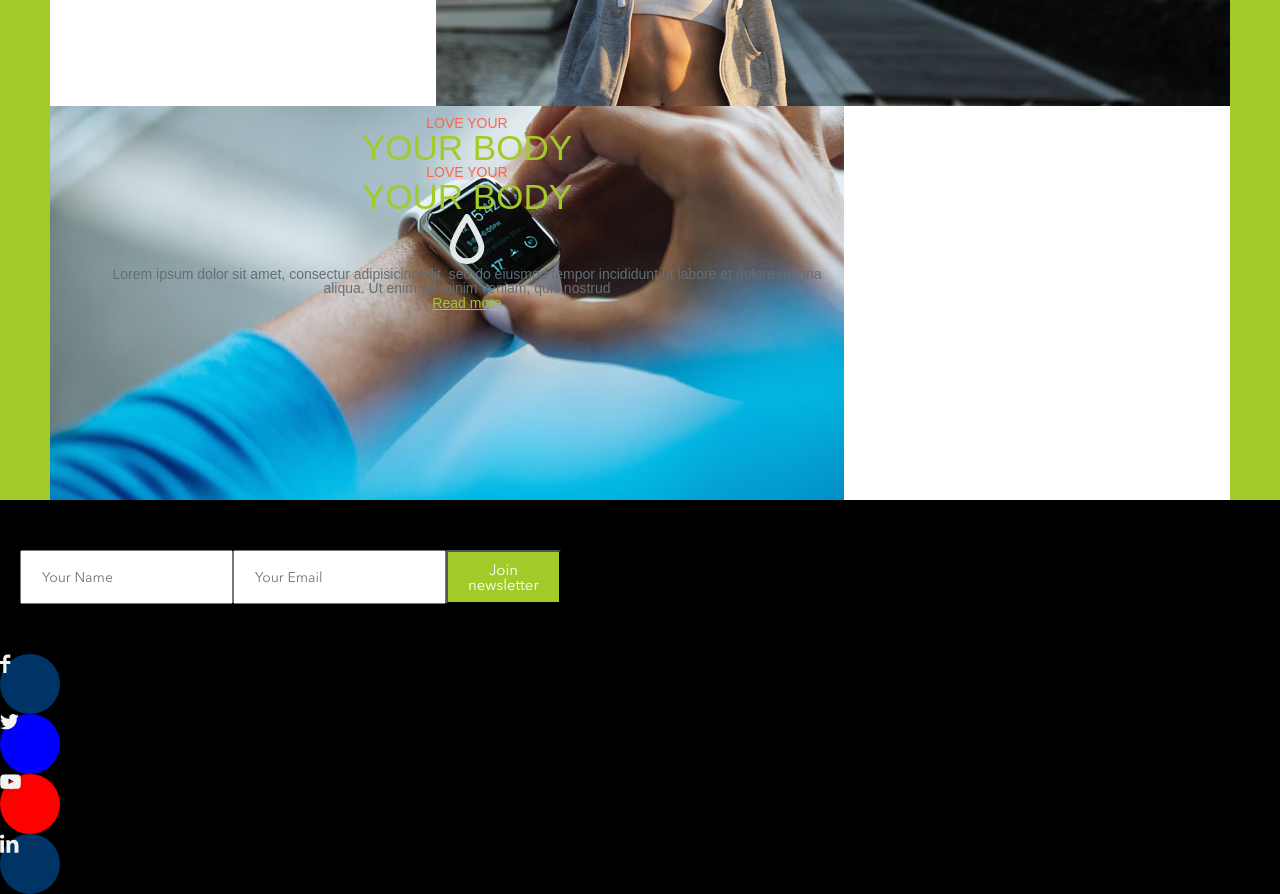
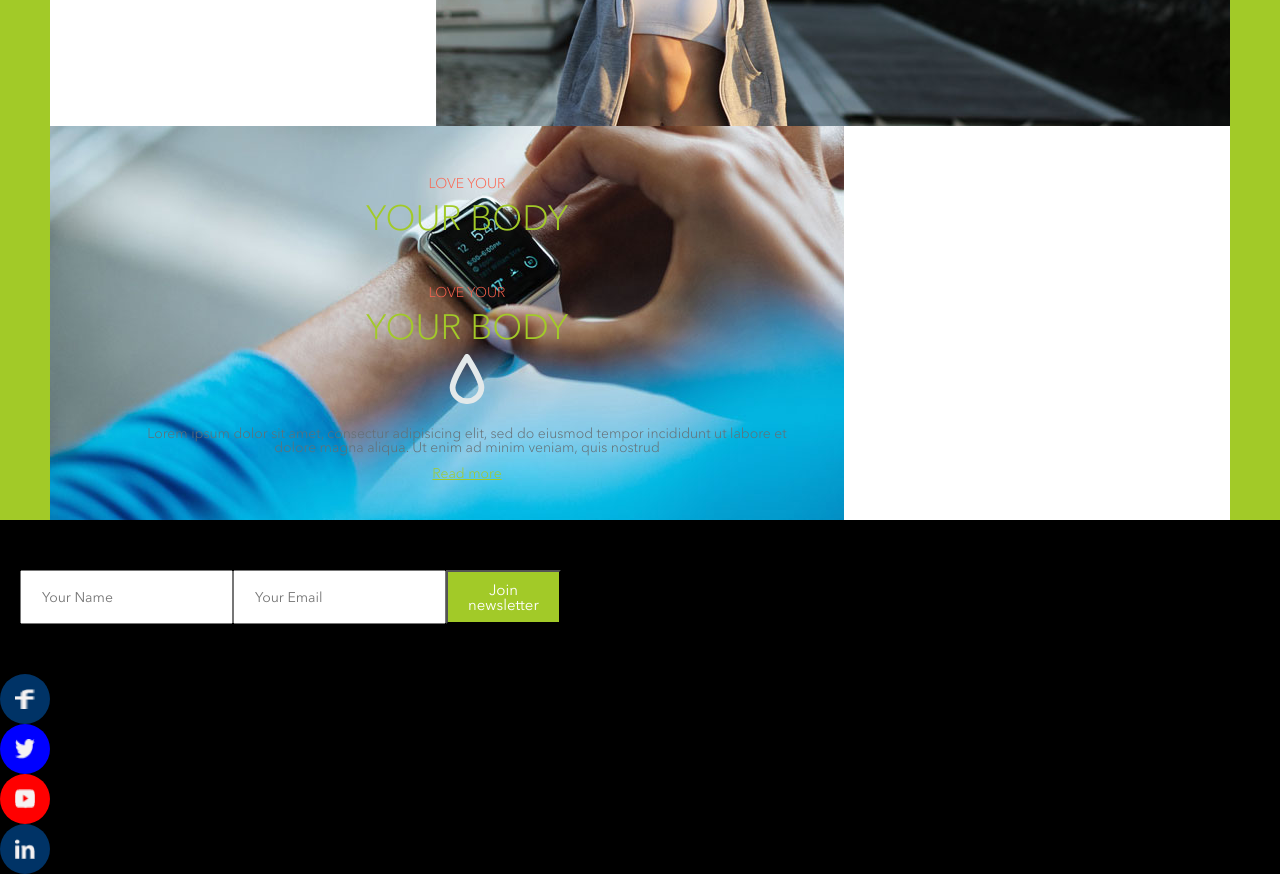
Before and after one commit to katechkina/Girls, a plain HTML site: page index.html in a window 1280 px wide. Shown: the part 1603-2497 px from the top of the page. Drawn offline with Linux system fonts and the light colour scheme.

Commit message:
icons & p block correction

```diff
--- a/index.html
+++ b/index.html
@@ -34,23 +34,28 @@
 <img src="./images/icon1.svg" alt="" />
 </div>
 <h2 class="bh2">Resources</h2>
+<div class="container">
 <p>Easily manage your inspiration and work-in-progress by dragging images into projects and sharable client groups. Easily manage your inspiration and
 </p>
 <a href class="link"="#">Explore more</a>
+</div>
 </li>
 <li class="benefits_item">
 <div class="benefits-image">
 <img src="./images/icon2.svg" alt="" />
 </div>
+<div class="container">
 <h2 class="bh2">Training & Funding</h2>
 <h2></h2>
 <p>Easily manage your inspiration and work-in-progress by dragging images into projects and sharable client groups.</p>
 <a href class="link"="#">Browse training</a>
 </li>
+</div>
 <li class="benefits_item">
 <div class="benefits-image">
 <img src="./images/icon3.svg" alt="" />
 </div>
+<div class="container">
 <h2 class="bh2">Connect</h2>
 <p>Easily manage your inspiration and work-in-progress by dragging images into projects and sharable client groups. Easily manage your inspiration</p>
 <a href class="link"="#">Connect now</a>
@@ -59,6 +64,7 @@
 <div class="benefits-image">
 <img src="./images/icon4.svg" alt="" />
 </div>
+<div class="container">
 <h2 class="bh2">Communicate</h2>
 <p>Easily manage your inspiration and work-in progress by dragging images into projects and sharable client groups. Easily </p>
 <a href class="link"="#">Start now</a>
@@ -100,24 +106,16 @@
 </form>
 <ul>
 <li>
-<a href="#" class="icon icon-fb">
-<img src="./images/fb.png" alt=""/>
-</a>
+<a href="#" class="icon icon-fb"></a>
 </li>
 <li>
-<a href="#" class="icon icon-tw">
-<img src="./images/tw.png" alt=""/>
-</a>
+<a href="#" class="icon icon-tw"></a>
 </li>
 <li>
-<a href="#" class="icon icon-yt">
-<img src="./images/yt.png" alt=""/>
-</a>
+<a href="#" class="icon icon-yt"></a>
 </li>
 <li>
-<a href="#" class="icon icon-ln">
-<img src="./images/ln.png" alt=""/>
-</a>
+<a href="#" class="icon icon-ln"></a>
 </li>
 </ul>
 </section>
--- a/style.css
+++ b/style.css
@@ -100,13 +100,23 @@ height: 60px;
 padding: 110px 0px 0px 0px;
 }
 
+.container{
+color: white;
+font-size: 15px;
+font-family: AvenirNext, sans-serif;
+font-weight: 400;
+}
+
+
 .link{
 display: flex;
 justify-content: space-between;
 color:white;
 text-decoration: none;
-font-size: 14px;
 margin: 20px 0px 5px 0px;
+font-size: 15px;
+font-family: AvenirNext, sans-serif;
+font-weight: 400;
 }
 
 .about{
@@ -118,14 +128,17 @@ margin:0 auto;
 }
 
 .about__text{
+font-family: AvenirNext, sans-serif;
+font-weight: 300;
+}
 
-}
 
 .h3{
 color:#fd634e;
 text-transform: uppercase;
 font-size: 14px;
 margin:0 auto;
+padding: 40px 10px 5px 10px;
 }
 
 .h2{
@@ -133,6 +146,7 @@ color:#a2ca28;
 text-transform: uppercase;
 font-size: 35px;
 margin:0 auto;
+padding: 5px 10px 10px 10px;
 }
 
 .image_hover{
@@ -152,6 +166,7 @@ text-align: center;
 .about__paragraph{
 color: #656e74;
 font-size: 14px;
+padding: 20px 40px 10px 40px;
 }
 
 .link2{
@@ -159,6 +174,7 @@ color:#a2ca28;
 text-decoration: underline;
 font-size: 14px;
 margin:0 auto;
+padding: 10px 0px 0px 0px;
 }
 
 .footer{
@@ -188,42 +204,68 @@ font-size: 15px;
 }
 
 .icon{
+width: 50px;
+height: 50px;
 display: flex;
 justify-content: space-between;
-width: 60px;
-height: 60px;
-display: block;
 border-radius: 50%;
 position: relative;
+text-align: center;
+font-family: AvenirNext;
 }
 
 .icon:before{
 content: '';
 display:block;
-background-size: 20px 20px;
-width: 20px;
-height: 20px;
 position: absolute;
-top: 20px;
-left: 30px;
+top: 15px;
+left: 15px;
 }
 
 .icon-fb{
 background-color: #003366;
-font-family: AvenirNext;
+}
+
+.icon-fb:before{
+background: url('./images/fb.png');
+background-size: 20px 20px;
+width: 20px;
+height: 20px;
+
 }
 
 .icon-tw{
 background-color: blue;
-font-family: AvenirNext;
+}
+
+.icon-tw:before{
+background: url('./images/tw.png');
+background-size: 20px 20px;
+width: 20px;
+height: 20px;
+
 }
 
 .icon-yt{
 background-color: red;
-font-family: AvenirNext;
+}
+
+.icon-yt:before{
+background: url('./images/yt.png');
+background-size: 20px 20px;
+width: 20px;
+height: 20px;
+
 }
 
 .icon-ln{
 background-color: #003366;
-font-family: AvenirNext;
 }
+
+.icon-ln:before{
+background: url('./images/ln.png');
+background-size: 20px 20px;
+width: 20px;
+height: 20px;
+
+}
```
